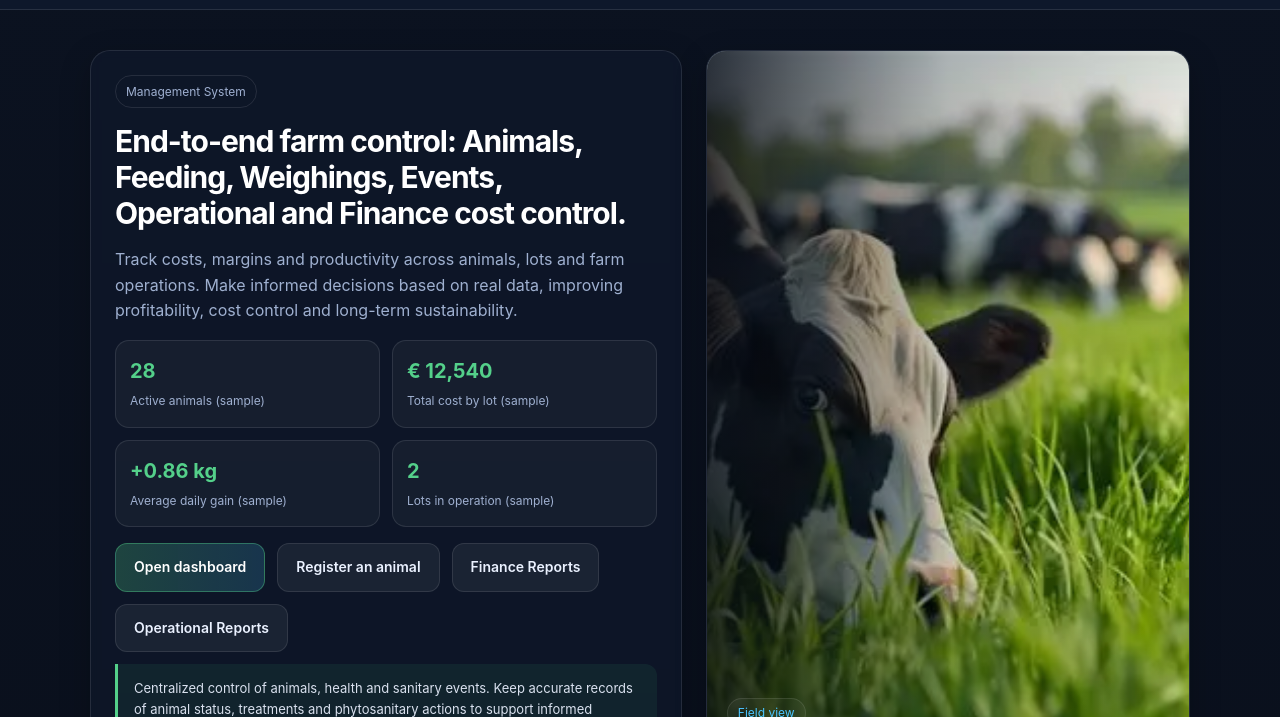
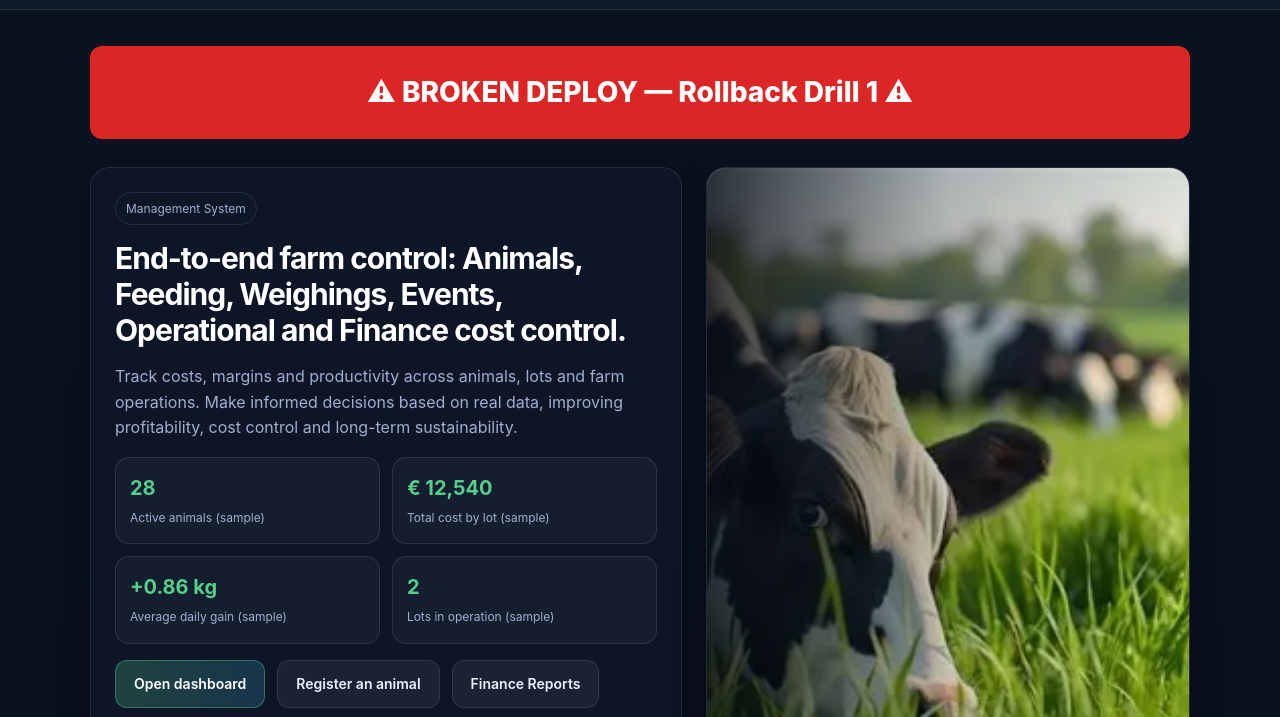
Before and after one commit to Claitonbatistibueno/cs4421-astro-blog, an Astro site: page / in a window 1280 px wide. Shown: the part 52-769 px from the top of the page. Built offline with nearby package versions, Linux system fonts and the light colour scheme; Astro itself is replaced by a stand-in of ours.

Commit message:
test: intentional broken banner on home page (Rollback Drill 1)
Deliberate visual bug for the Week 4 rollback drill: merge, see it live
on CloudFront, then recover with GitHub's Revert button.

Refs #41

Co-Authored-By: Claude Opus 5.5 <noreply@anthropic.com>
Claude-Session: https://claude.ai/code/session_01GCsFqQjr9ARaTogJEbYQnW

```diff
--- a/src/pages/index.astro
+++ b/src/pages/index.astro
@@ -9,6 +9,10 @@ import cowGrazingImg from '../assets/farm/cow-grazing.webp';
 ---
 
 <FarmLayout>
+	<!-- ROLLBACK DRILL 1: intentional visual bug, to be removed with GitHub's Revert button -->
+	<div style="background:#dc2626;color:#fff;font-size:28px;font-weight:800;text-align:center;padding:24px;border-radius:12px;margin:12px 0;">
+		⚠ BROKEN DEPLOY — Rollback Drill 1 ⚠
+	</div>
 	<div class="hero" id="overview">
 		<div class="card">
 			<div class="card-pad">
```
